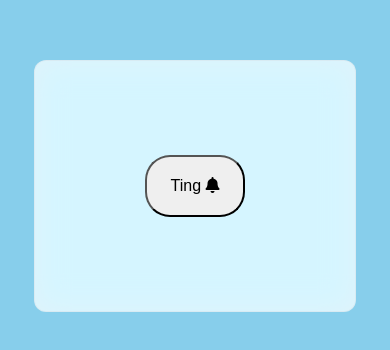
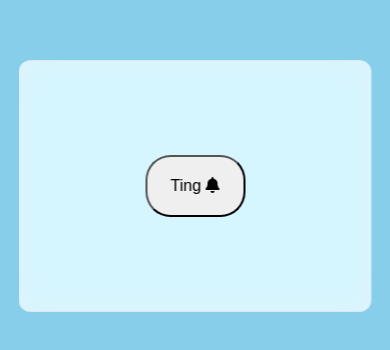
Before and after one commit to hernandoabella/sound-on-click, a plain HTML site: page index.html in a window 390 px wide. Shown: the part 236-586 px from the top of the page. Drawn offline with Linux system fonts and the light colour scheme.

Commit message:
Update styles.css
mejoras en la interfaz

```diff
--- a/styles.css
+++ b/styles.css
@@ -28,3 +28,10 @@ button {
   border-radius: 25px;
   transition: 0.4s;
 }
+
+@media screen and (max-width: 768px) {
+  .container {
+    width: 90vw;
+    max-width: 90%;
+  }
+}
```
